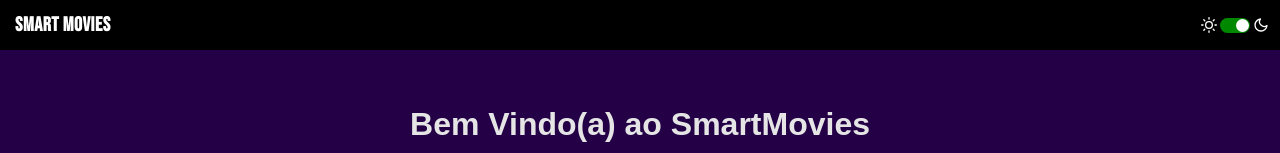
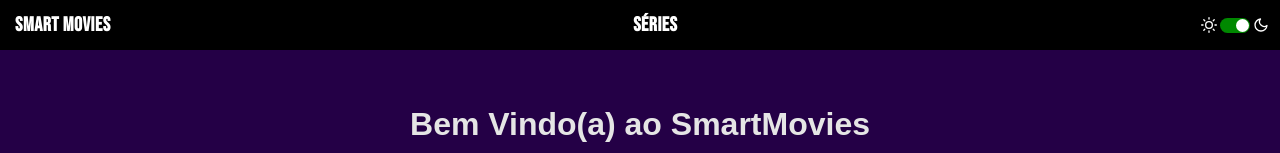
Before and after one commit to isakoga/SmartMovies, a React (Create React App) app in the folder smartmovies-frontend/: page /filmes in a window 1280 px wide. Shown: the top 153 px of the page. Built offline with nearby package versions, Linux system fonts and the light colour scheme; no server answers; a web font is replaced by a local one.

Commit message:
:memo: add one link

```diff
--- a/smartmovies-frontend/src/Components/Logo/index.js
+++ b/smartmovies-frontend/src/Components/Logo/index.js
@@ -10,11 +10,29 @@
   toggleTheme();
 };
 
+const renderLink = () => {
+  const { pathname } = window.location;
+  if (pathname === '/filmes') {
+    return (
+      <a href='/series' style={{marginLeft: 0}}>
+        Séries
+      </a>
+    )
+  } else {
+    return (
+      <a href='/filmes' style={{marginLeft: 0}}>
+        Filmes
+      </a>
+    )
+  };
+}
+
 export default function Logo() {
   const [check, setCheck] = useState(false);
 
   const { theme, toggleTheme } = useTheme();
   const iconStyle = { color: 'white' };
+  const { pathname } = window.location;
 
   useEffect(() => {
     if (theme && theme.title === 'light') {
@@ -27,6 +45,7 @@
   return (
     <HeaderLogo>
       <a href='/'>Smart Movies</a>
+      {pathname === '/filmes' || pathname === '/series' ? renderLink() : null}
       <ContainerToggle>
         <FiSun style={iconStyle} />
         <Toggle
```
